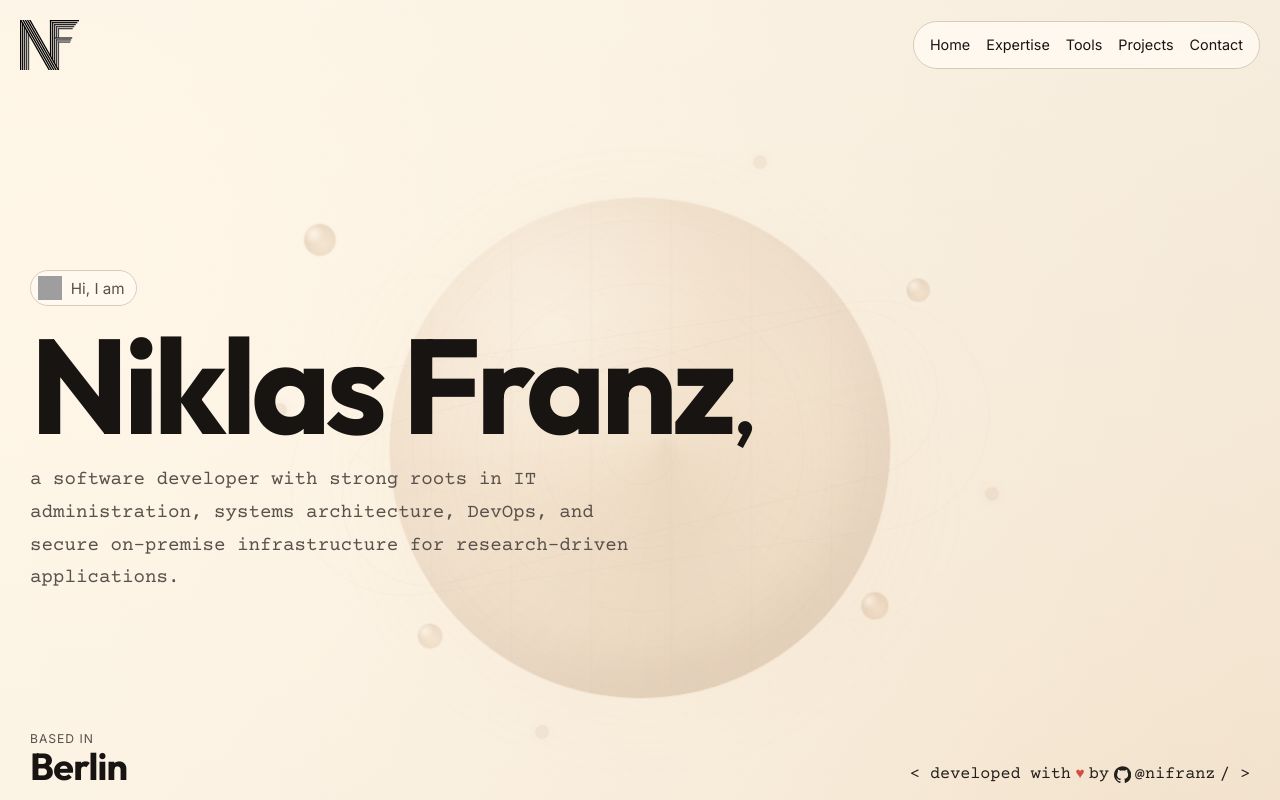
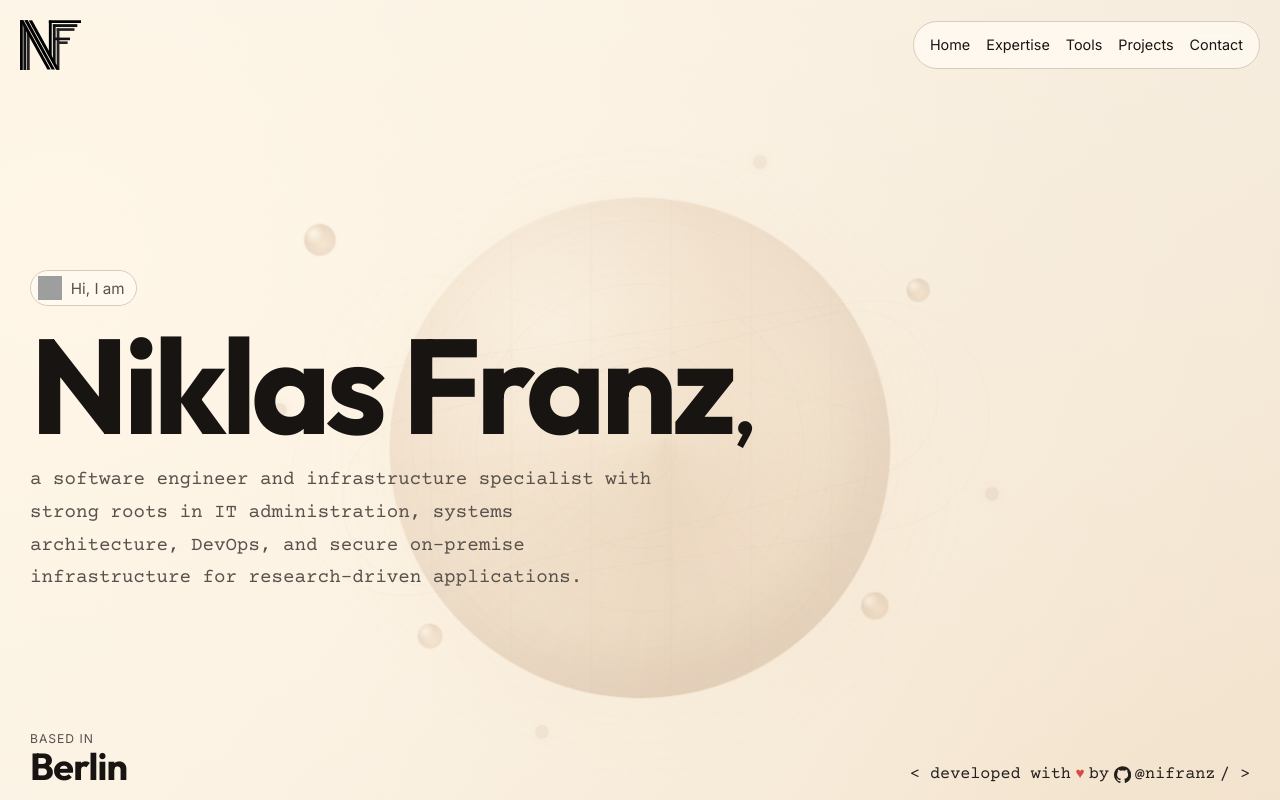
Before and after one commit to nifranz/homepage, a Vue app: page / in a window 1280 px wide. Shown: the top 800 px of the page. Built offline with nearby package versions, Linux system fonts and the light colour scheme; grey boxes are pictures that could not be loaded.

Commit message:
feat: add new logo

```diff
--- a/src/components/SiteFooter.vue
+++ b/src/components/SiteFooter.vue
@@ -50,8 +50,7 @@ const currentYear = new Date().getFullYear();
 
     <div class="footer-meta">
       <span>&copy; {{ currentYear }} Niklas Franz</span>
-
-      <span>Portfolio Website</span>
+      <span>Like what you see? Hire me to build your personal portfolio website.</span>
     </div>
   </footer>
 </template>
--- a/src/data/portfolioData.js
+++ b/src/data/portfolioData.js
@@ -1,7 +1,7 @@
 export const name = "Niklas Franz";
 
 export const heroDescription =
-  "a software developer with strong roots in IT administration, systems architecture, DevOps, and secure on-premise infrastructure for research-driven applications.";
+  "a software engineer and infrastructure specialist with strong roots in IT administration, systems architecture, DevOps, and secure on-premise infrastructure for research-driven applications.";
 
 export const coreSkills = [
   {
```
Also changed, not shown: src/img/logo_NF-full.svg (added), src/img/logo_NF.svg.
